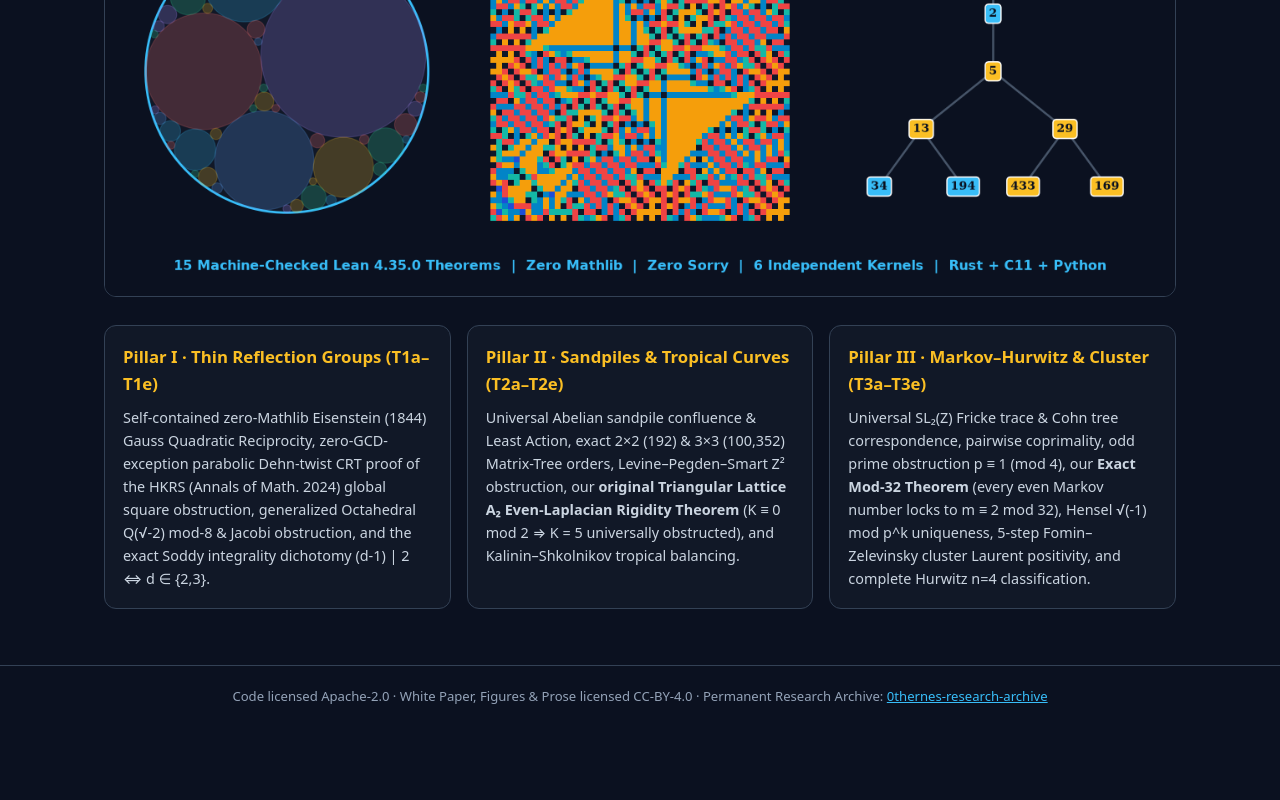
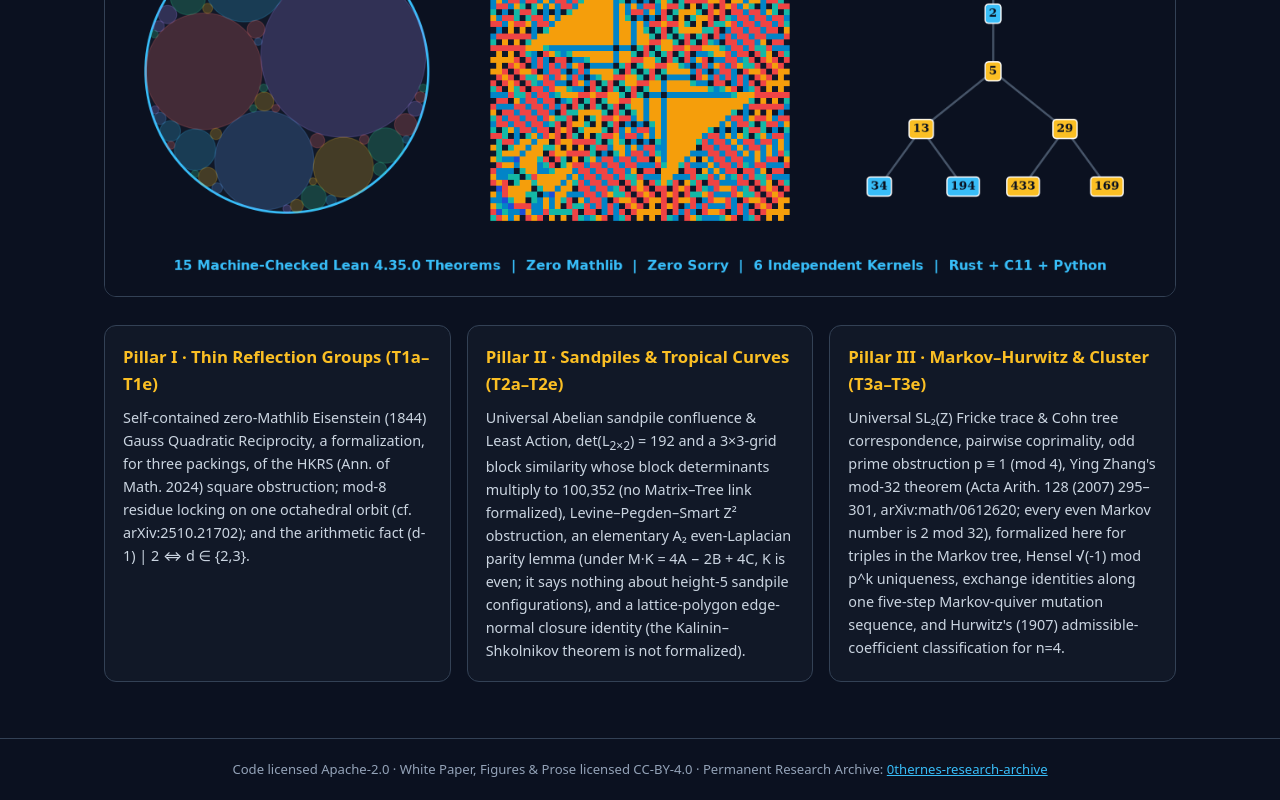
Before and after one commit to 0thernes/apollonian-sandpile-markov, a plain HTML site: page docs/index.html in a window 1280 px wide. Shown: the part 741-1541 px from the top of the page. Before the commit the page ends 1468 px from the top, so only its background shows below. Drawn offline with Linux system fonts and the light colour scheme.

Commit message:
Remove withdrawn claims from remaining docs and images
- docs/index.html: credit the mod-32 theorem to Ying Zhang (2007) and drop "our"
- docs/index.html: describe T2d as an elementary parity lemma and T2b, T2e, T3d, T3e as CLAIMS.md does
- docs/index.html: state T1c for three packings and T1d as mod-8 locking, citing arXiv:2510.21702
- docs/threat-model.md: replace "sharp counterexamples" with refutations of six false variants

Co-Authored-By: Claude Opus 5.5 <noreply@anthropic.com>

```diff
--- a/docs/index.html
+++ b/docs/index.html
@@ -63,15 +63,15 @@
     <section class="pillars" aria-label="Three unified mathematical pillars">
       <article class="card">
         <h2>Pillar I · Thin Reflection Groups (T1a–T1e)</h2>
-        <p>Self-contained zero-Mathlib Eisenstein (1844) Gauss Quadratic Reciprocity, zero-GCD-exception parabolic Dehn-twist CRT proof of the HKRS (Annals of Math. 2024) global square obstruction, generalized Octahedral Q(√-2) mod-8 &amp; Jacobi obstruction, and the exact Soddy integrality dichotomy (d-1) | 2 ⇔ d ∈ {2,3}.</p>
+        <p>Self-contained zero-Mathlib Eisenstein (1844) Gauss Quadratic Reciprocity, a formalization, for three packings, of the HKRS (Ann. of Math. 2024) square obstruction; mod-8 residue locking on one octahedral orbit (cf. arXiv:2510.21702); and the arithmetic fact (d-1) | 2 ⇔ d ∈ {2,3}.</p>
       </article>
       <article class="card">
         <h2>Pillar II · Sandpiles &amp; Tropical Curves (T2a–T2e)</h2>
-        <p>Universal Abelian sandpile confluence &amp; Least Action, exact 2×2 (192) &amp; 3×3 (100,352) Matrix-Tree orders, Levine–Pegden–Smart Z² obstruction, our <b>original Triangular Lattice A₂ Even-Laplacian Rigidity Theorem</b> (K ≡ 0 mod 2 ⇒ K = 5 universally obstructed), and Kalinin–Shkolnikov tropical balancing.</p>
+        <p>Universal Abelian sandpile confluence &amp; Least Action, det(L<sub>2×2</sub>) = 192 and a 3×3-grid block similarity whose block determinants multiply to 100,352 (no Matrix–Tree link formalized), Levine–Pegden–Smart Z² obstruction, an elementary A₂ even-Laplacian parity lemma (under M·K = 4A − 2B + 4C, K is even; it says nothing about height-5 sandpile configurations), and a lattice-polygon edge-normal closure identity (the Kalinin–Shkolnikov theorem is not formalized).</p>
       </article>
       <article class="card">
         <h2>Pillar III · Markov–Hurwitz &amp; Cluster (T3a–T3e)</h2>
-        <p>Universal SL₂(Z) Fricke trace &amp; Cohn tree correspondence, pairwise coprimality, odd prime obstruction p ≡ 1 (mod 4), our <b>Exact Mod-32 Theorem</b> (every even Markov number locks to m ≡ 2 mod 32), Hensel √(-1) mod p^k uniqueness, 5-step Fomin–Zelevinsky cluster Laurent positivity, and complete Hurwitz n=4 classification.</p>
+        <p>Universal SL₂(Z) Fricke trace &amp; Cohn tree correspondence, pairwise coprimality, odd prime obstruction p ≡ 1 (mod 4), Ying Zhang's mod-32 theorem (Acta Arith. 128 (2007) 295–301, arXiv:math/0612620; every even Markov number is 2 mod 32), formalized here for triples in the Markov tree, Hensel √(-1) mod p^k uniqueness, exchange identities along one five-step Markov-quiver mutation sequence, and Hurwitz's (1907) admissible-coefficient classification for n=4.</p>
       </article>
     </section>
   </main>
```
Also changed, not shown: 1 other file.
